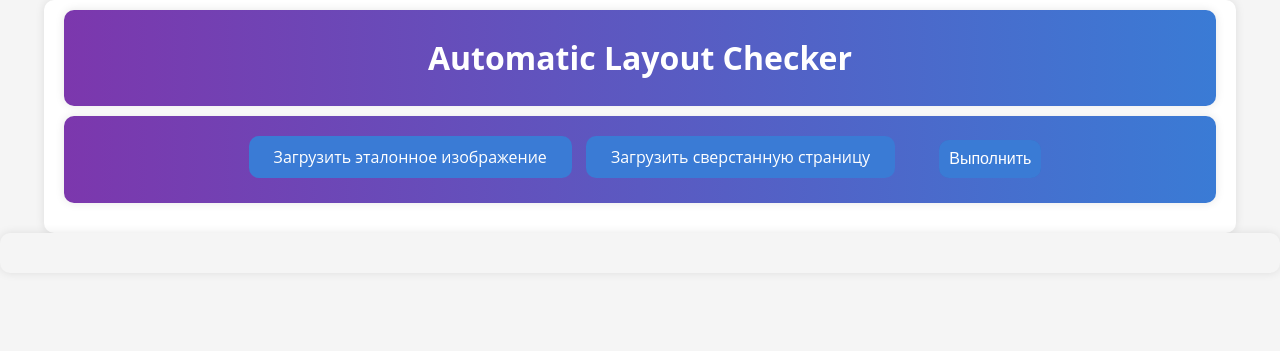
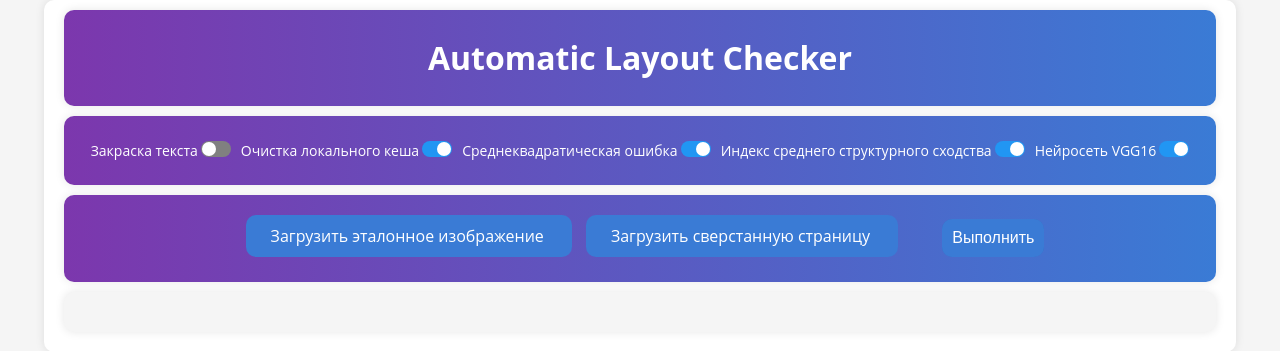
Before and after one commit to Jaldsky/AutomaticLayout-heck, a Django app: page /main/ in a window 1280 px wide. Shown: the top 351 px of the page. Run offline with Django 4.2, Linux system fonts and the light colour scheme.

Commit message:
Update index and style

```diff
--- a/AutomaticLayoutCheck/ALC_dialog/static/site_components/css/style.css
+++ b/AutomaticLayoutCheck/ALC_dialog/static/site_components/css/style.css
@@ -12,7 +12,9 @@
 	height: 100%;
 }
 
-
+span {
+	padding-right: 3px;
+}
 
 /* Container */
 
@@ -29,6 +31,7 @@
 
 /* Blocks */
 .title-block,
+.settings-block,
 .upper-block,
 .small-block,
 .large-block,
@@ -38,6 +41,7 @@
 }
 
 .title-block,
+.settings-block,
 .upper-block {
 	align-items: center;
 	justify-content: center;
@@ -47,6 +51,12 @@
 	margin-bottom: 10px;
 	box-shadow: 0 0 10px rgba(0,0,0,0.1);
 	color: #fff;
+}
+
+.settings-block {
+	font-size: 14px;
+	text-align: center;
+	padding:20px;
 }
 
 .upper-block {
@@ -109,6 +119,11 @@
 	border-radius: 10px;
 }
 
+.settings-menu {
+	display: inline-flex;
+	margin:5px;
+}
+
 .file-upload input[type="file"] {
     position: absolute;
     top: 0;
@@ -128,6 +143,52 @@
 .execute-button {
 	padding: 0px;
 	margin-left: 40px;
+}
+
+/* Switcher */
+.switcher {
+  position: relative;
+  display: inline-block;
+  width: 30px;
+  height: 16px;
+}
+
+.switcher input {
+  opacity: 0;
+  width: 0;
+  height: 0;
+}
+
+.switcher label {
+  position: absolute;
+  top: 0;
+  left: 0;
+  right: 0;
+  bottom: 0;
+  background-color: grey;
+  border-radius: 16px;
+  cursor: pointer;
+  transition: background-color 0.2s ease-in-out;
+}
+
+.switcher label:before {
+  position: absolute;
+  content: "";
+  height: 14px;
+  width: 14px;
+  left: 1px;
+  bottom: 1px;
+  background-color: white;
+  border-radius: 50%;
+  transition: transform 0.2s ease-in-out;
+}
+
+.switcher input:checked + label {
+  background-color: #2196F3;
+}
+
+.switcher input:checked + label:before {
+  transform: translateX(14px);
 }
 
 /* Table */
--- a/AutomaticLayoutCheck/ALC_dialog/templates/index.html
+++ b/AutomaticLayoutCheck/ALC_dialog/templates/index.html
@@ -14,8 +14,45 @@
 			<h1>Automatic Layout Checker</h1>
 		</div>
 
-        <form method="post" enctype="multipart/form-data">
+        <form method="post">
             {% csrf_token %}
+            <div class="settings-block">
+                <div class="settings-menu">
+                    <span>Закраска текста</span>
+                    <div class="switcher">
+                        <input type="checkbox" id="bedaub_text" name="bedaub_text"/>
+                        <label for="bedaub_text"></label>
+                    </div>
+                </div>
+                <div class="settings-menu">
+                    <span>Очистка локального кеша</span>
+                    <div class="switcher">
+                        <input type="checkbox" id="clear_local_cache" name="clear_local_cache" checked/>
+                        <label for="clear_local_cache"></label>
+                    </div>
+                </div>
+                <div class="settings-menu">
+                    <span>Среднеквадратическая ошибка</span>
+                    <div class="switcher">
+                        <input type="checkbox" id="mse_comparator" name="mse_comparator" checked/>
+                        <label for="mse_comparator"></label>
+                    </div>
+                </div>
+                <div class="settings-menu">
+                    <span>Индекс среднего структурного сходства</span>
+                    <div class="switcher">
+                        <input type="checkbox" id="ssim_comparator" name="ssim_comparator" checked/>
+                        <label for="ssim_comparator"></label>
+                    </div>
+                </div>
+			<div class="settings-menu">
+				<span>Нейросеть VGG16</span>
+				<div class="switcher">
+					<input type="checkbox" id="vgg16_comparator" name="vgg16_comparator" checked/>
+					<label for="vgg16_comparator"></label>
+				</div>
+			</div>
+		</div>
 
         <div class="upper-block">
             <div id="menu">
@@ -33,9 +70,9 @@
             </div>
         </div>
 
-        {% if 'CMSE' in data or 'CSSIM' in data or 'VGG16' in data %}
-        <div class="small-block">
-            {% for data in sample %}
+        {% for data in sample %}
+            {% if 'CMSE' in data or 'CSSIM' in data or 'VGG16' in data%}
+            <div class="small-block">
                 <div class="results-block">
                     <table class="table">
                         <tbody>
@@ -77,9 +114,9 @@
                         </tbody>
                     </table>
                 </div>
-            {% endfor %}
-        {% endif %}
-        </div>
+            </div>
+            {% endif %}
+        {% endfor %}
         </form>
 
 		<div class="large-block">
```
